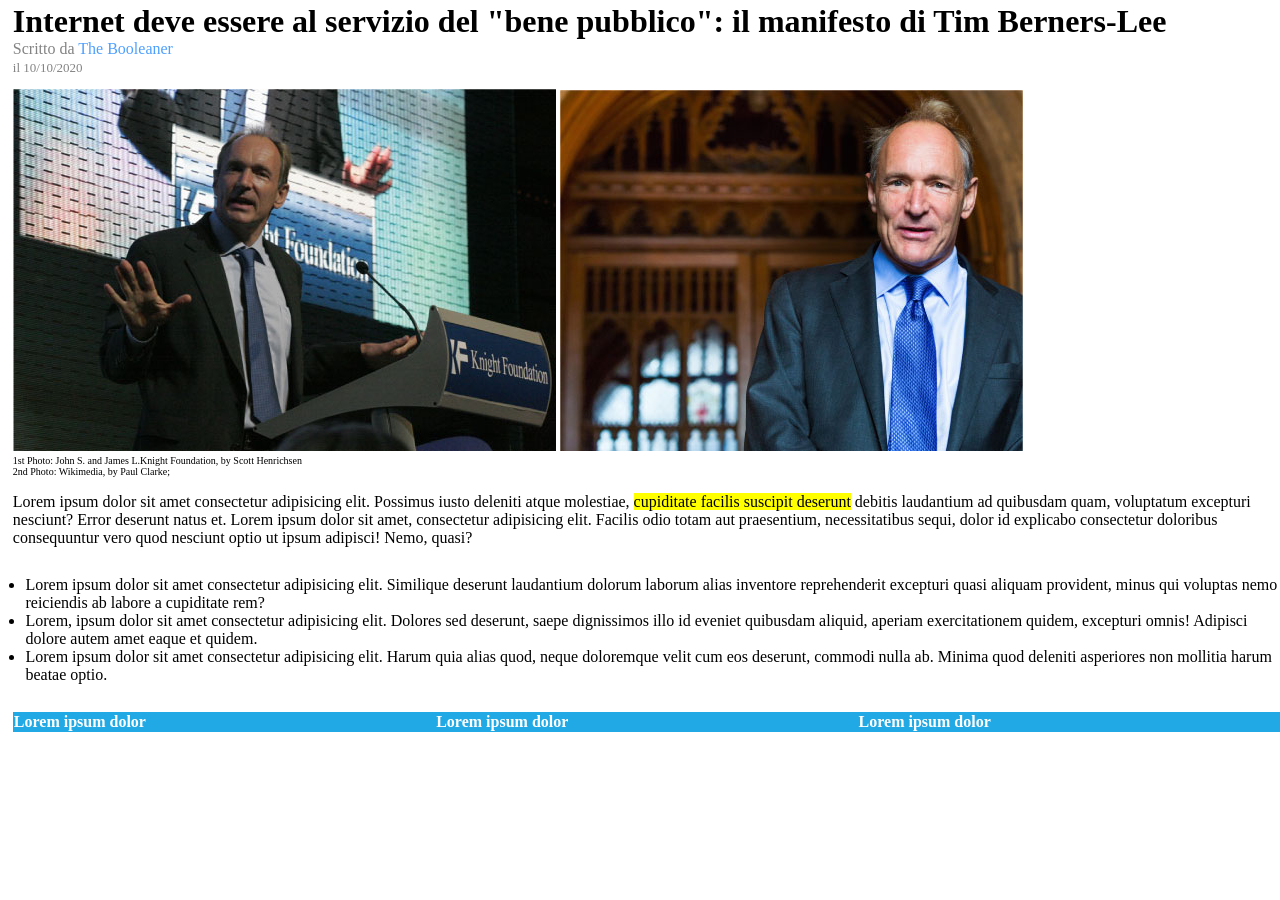
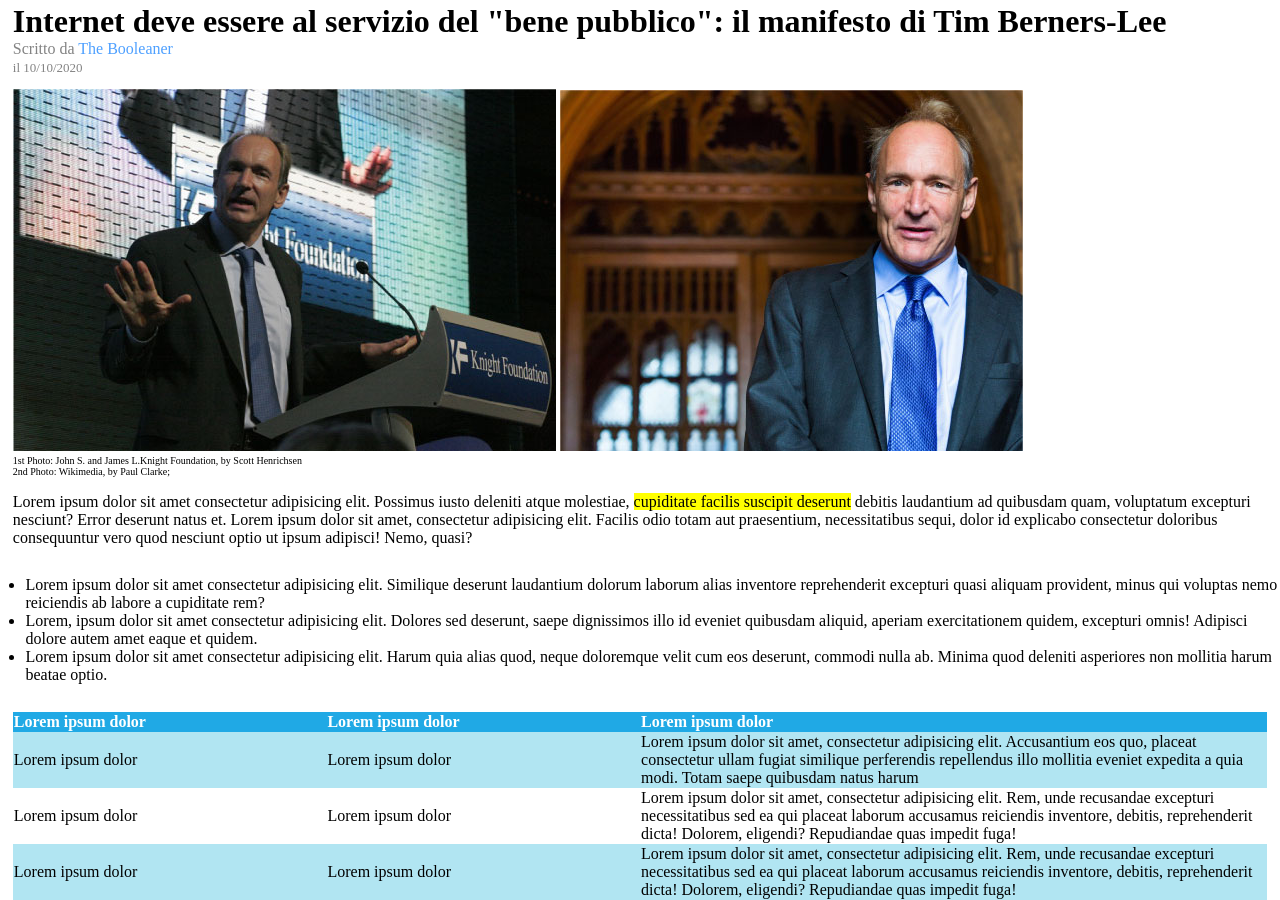
Before and after one commit to GCaringi/html-css-booleaner, a plain HTML site: page index.html in a window 1280 px wide. Shown: the part 88-988 px from the top of the page. Before the commit the page ends 820 px from the top, so only its background shows below. Drawn offline with Linux system fonts and the light colour scheme.

Commit message:
Tabella completa con descrittori css

```diff
--- a/css/style.css
+++ b/css/style.css
@@ -56,14 +56,27 @@ h1{
 }
 
 table{
-    width: 100%;
+    width: 99%;
     border-collapse: collapse;
+    margin-right: 3%;
 }
 
 thead{
-    width: 100%;
-    height: 100%;
     background-color: #20a9e5;
     color: white;
     text-align: left;
 }
+
+#col1{
+    width: 25%;
+}
+#col2{
+    width: 25%;
+}
+#col3{
+    width: 50%;
+}
+
+.signed{
+    background-color: #b1e5f2;
+}
--- a/index.html
+++ b/index.html
@@ -61,22 +61,28 @@
                 <!-- Intestazione Tabella -->
                 <thead>
                     <tr>
-                       <th>Lorem ipsum dolor</th>
-                       <th>Lorem ipsum dolor</th>
-                       <th>Lorem ipsum dolor</th>
+                       <th id = "col1">Lorem ipsum dolor</th>
+                       <th id = "col2">Lorem ipsum dolor</th>
+                       <th id = "col3">Lorem ipsum dolor</th>
                     </tr>
                 </thead>
                 <!-- /Intestazione Tabella -->
                 <!-- Contenuto Tabella -->
                 <tbody>
-                    <tr class = "dispari">
-
+                    <tr class = "signed">
+                        <td>Lorem ipsum dolor</td>
+                        <td>Lorem ipsum dolor</td>
+                        <td>Lorem ipsum dolor sit amet, consectetur adipisicing elit. Accusantium eos quo, placeat consectetur ullam fugiat similique perferendis repellendus illo mollitia eveniet expedita a quia modi. Totam saepe quibusdam natus harum</td>
                     </tr>
-                    <tr class = "pari">
-
+                    <tr>
+                        <td>Lorem ipsum dolor</td>
+                        <td>Lorem ipsum dolor</td>
+                        <td>Lorem ipsum dolor sit amet, consectetur adipisicing elit. Rem, unde recusandae excepturi necessitatibus sed ea qui placeat laborum accusamus reiciendis inventore, debitis, reprehenderit dicta! Dolorem, eligendi? Repudiandae quas impedit fuga!</td>
                     </tr>
-                    <tr class = "dispari">
-
+                    <tr class = "signed">
+                        <td>Lorem ipsum dolor</td>
+                        <td>Lorem ipsum dolor</td>
+                        <td>Lorem ipsum dolor sit amet, consectetur adipisicing elit. Rem, unde recusandae excepturi necessitatibus sed ea qui placeat laborum accusamus reiciendis inventore, debitis, reprehenderit dicta! Dolorem, eligendi? Repudiandae quas impedit fuga!</td>
                     </tr>
                 </tbody>
                 <!-- /Contenuto Tabella -->
```
